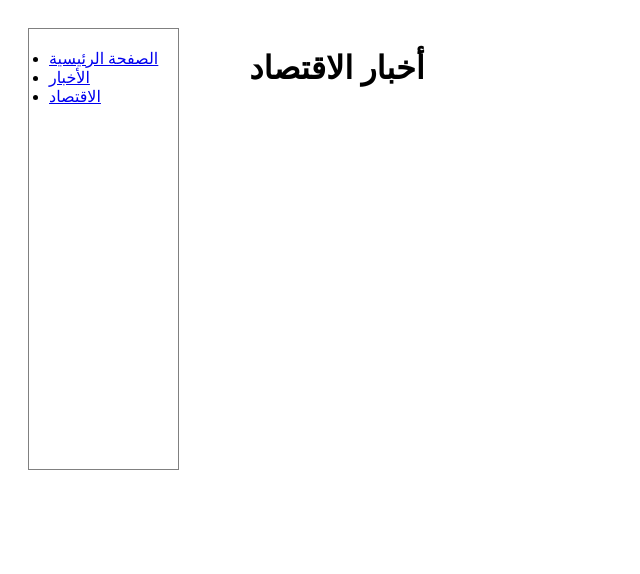
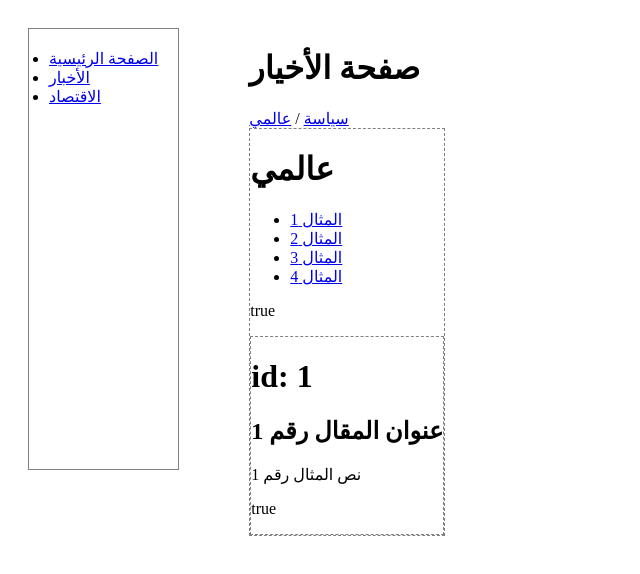
Before and after one commit to sohepalslamat/vuejs-simply, a Vue app in the folder vue_cli/: page /#/news/world/1 in a window 1280 px wide. Before the commit this address led to /#/money. Shown: the top 574 px of the page, without its empty margins (0-640 px from the left). Built offline with nearby package versions, Linux system fonts and the light colour scheme.

Commit message:
vuex state

```diff
--- a/vue_cli/package.json
+++ b/vue_cli/package.json
@@ -9,7 +9,8 @@
   },
   "dependencies": {
     "core-js": "^3.6.4",
-    "vue": "^2.6.11"
+    "vue": "^2.6.11",
+    "vuex": "^3.2.0"
   },
   "devDependencies": {
     "@vue/cli-plugin-babel": "^4.3.0",
--- a/vue_cli/src/components/article.vue
+++ b/vue_cli/src/components/article.vue
@@ -1,8 +1,9 @@
 <template>
 <div>
-    <h1>id: {{id}}</h1>
+    <h1>id: {{$route.params.id}}</h1>
     <h2> عنوان المقال رقم {{$route.params.id}} </h2>
     <p> نص المثال رقم {{$route.params.id}}</p>
+    <p>{{$store.state.isLogin}}</p>
 </div>
 </template>
 
@@ -10,11 +11,8 @@
 export default {
     data(){
         return{
-            id : ''
+
         }
-    },
-    beforeRouteUpdate (to, from, next) {
-        this.id = to.params.id
     }
 
 }
--- a/vue_cli/src/components/news.vue
+++ b/vue_cli/src/components/news.vue
@@ -10,13 +10,6 @@
 
 <script>
 export default {
-  beforeRouteEnter (to, from, next) {
-    console.log(from.path)
-    if(from.path == '/'){
-      next({name:"money"})
-    }
-    else { next()}
-  }
 
 }
 </script>
--- a/vue_cli/src/components/world.vue
+++ b/vue_cli/src/components/world.vue
@@ -4,6 +4,7 @@
       <ul>
         <li v-for="i in 4 " :key="i"><router-link :to="{name: 'article', params: { id: i}}">المثال {{i}}</router-link></li>
       </ul>
+      <p>{{$store.state.isLogin}}</p>
       <router-view class="border"></router-view>
   </div>
 </template>
--- a/vue_cli/src/main.js
+++ b/vue_cli/src/main.js
@@ -2,6 +2,7 @@ import Vue from 'vue'
 import App from './App.vue'
 import routes from './routes'
 import VueRouter from 'vue-router'
+import store from './store/store'
 
 Vue.config.productionTip = false
 
@@ -14,5 +15,6 @@ const router = new VueRouter({
 
 new Vue({
   render: h => h(App),
-  router
+  router,
+  store
 }).$mount('#app')
--- /dev/null
+++ b/vue_cli/src/store/store.js
@@ -0,0 +1,13 @@
+import Vue from 'vue'
+import Vuex from 'vuex'
+
+Vue.use(Vuex)
+
+const store = new Vuex.Store({
+    state : {
+        isLogin: true
+    }
+
+})
+
+export default store
```
